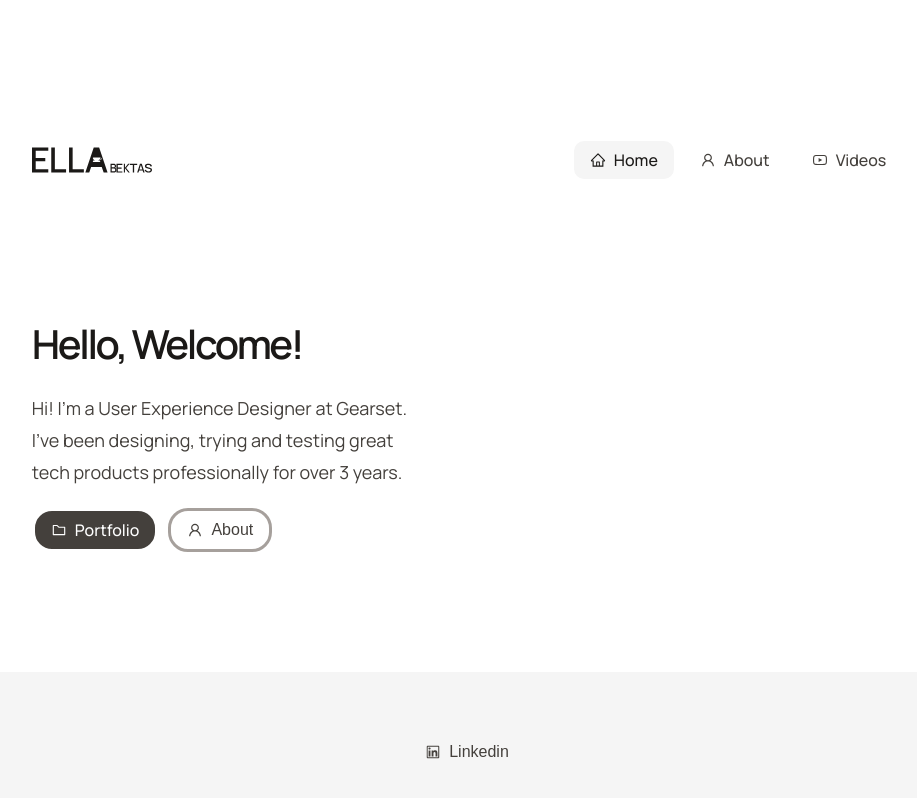
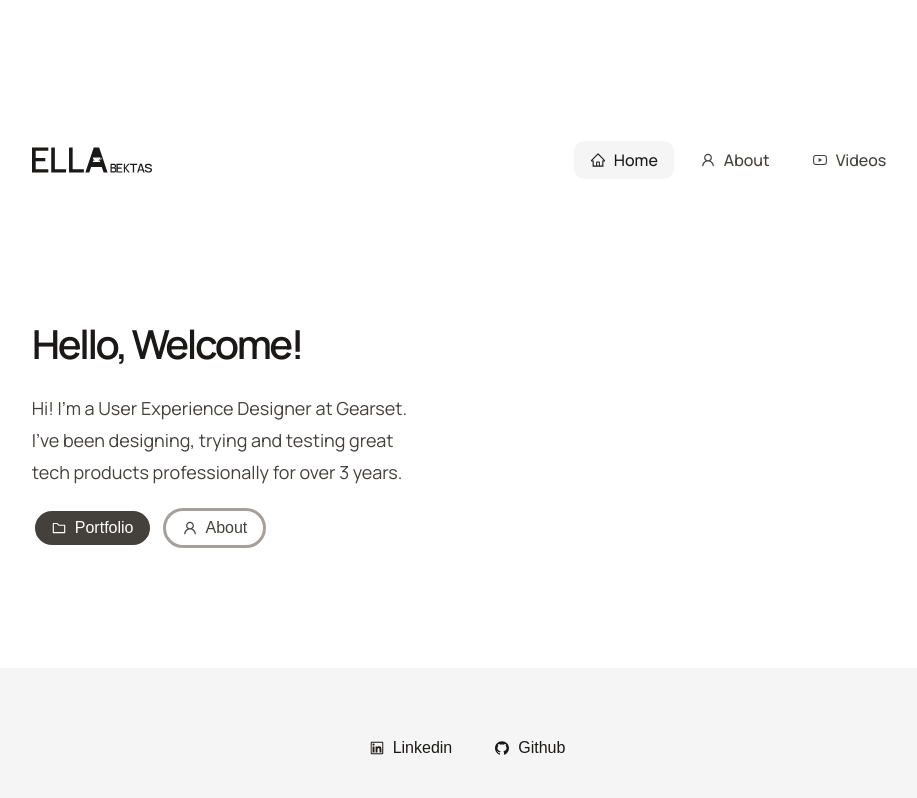
Before and after one commit to ella-bektas/ellabektas-website, a Next.js app: page / in a window 1280 px wide. Shown: the top 798 px of the page, without its empty margins (173-1090 px from the left). Built offline with nearby package versions, Linux system fonts and the light colour scheme.

Commit message:
Updating buttons and adding links

```diff
--- a/src/app/components/Button/Button.module.css
+++ b/src/app/components/Button/Button.module.css
@@ -7,7 +7,6 @@
   cursor: pointer;
   font-weight: 500;
   transition: background-color 0.2s;
-  font-family: "Manrope", sans-serif;
   font-size: 16px;
 
   display: inline-flex;
@@ -57,7 +56,6 @@
   font-weight: 500;
   transition: background-color 0.2s;
   font-size: 16px;
-
   display: inline-flex;
   align-items: center;
   justify-content: center;
@@ -69,4 +67,30 @@
 }
 
 
-.icon {}
+.icon {
+  height: 16px;
+  width: 16px;
+
+}
+
+.link {
+  background-color: transparent;
+  color:#1B1917;
+  padding: 0.5rem 1rem;
+  border-radius: 20px;
+  border: none;
+  cursor: pointer;
+  font-weight: 500;
+  transition: background-color 0.2s;
+  font-size: 16px;
+  display: inline-flex;
+  align-items: center;
+  justify-content: center;
+  gap: .5em;
+  height: 100%;
+
+}
+
+.link:hover {
+  color: #44403C;
+}
--- a/src/app/components/Button/Button.tsx
+++ b/src/app/components/Button/Button.tsx
@@ -6,7 +6,7 @@ import { Icons, IconName } from "@/app/icons";
 
 type ButtonProps = {
   children?: ReactNode;
-  variant?: 'primary' | 'secondary' | 'tertiary';
+  variant?: 'primary' | 'secondary' | 'tertiary' | 'link';
   onClick?: () => void;
   iconLeft?: IconName;
   iconRight?: IconName;
--- a/src/app/components/Footer/Footer.module.css
+++ b/src/app/components/Footer/Footer.module.css
@@ -7,3 +7,8 @@
     height: 20vh;
 
 }
+
+.ctas {
+    display: flex;
+    gap: 10px;
+}
--- a/src/app/components/Footer/Footer.tsx
+++ b/src/app/components/Footer/Footer.tsx
@@ -1,14 +1,24 @@
 "use client";
 
 import styles from './Footer.module.css';
-import { Icons, IconName } from "@/app/icons";
 import { Button } from "@/app/components/Button/Button";
+import Link from 'next/link'
+
 
 const Footer = () => {
 	return (
 		<div className={styles.container}>
 
-        <Button iconLeft="Linkedin" variant="tertiary">Linkedin</Button>
+        <div className={styles.ctas}>
+
+        <Link href="https://www.linkedin.com/in/ella-bektas-2111061a9?utm_source=share&utm_campaign=share_via&utm_content=profile&utm_medium=ios_app">
+        <Button iconLeft="Linkedin" variant="link">Linkedin</Button>
+        </Link>
+        <Link href="https://github.com/ella-bektas">
+        <Button iconLeft="Github" variant="link">Github</Button>
+        </Link>
+
+        </div>
          </div>
 
 		)
```
